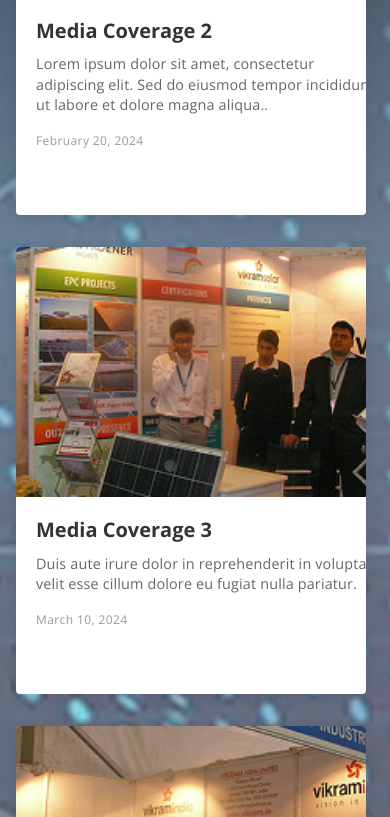
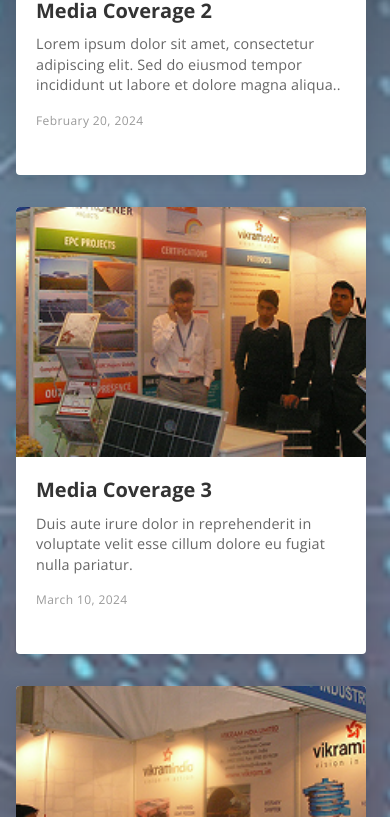
Before and after one commit to Faixaaan/vikram_india, a React (Create React App) app: page / in a window 390 px wide. Shown: the part 4347-5164 px from the top of the page. Built offline with nearby package versions, Linux system fonts and the light colour scheme; a web font is replaced by a local one.

Commit message:
fix for responsive fo phone and tablet

```diff
--- a/src/Pages/Home/Components/Media.jsx
+++ b/src/Pages/Home/Components/Media.jsx
@@ -122,7 +122,7 @@ const Media = () => {
                                     {/* Right Side - Content */}
                                     <Box
                                         sx={{
-                                            width: { xs: '100%', md: '60%' },
+                                            width: { xs: 'auto', md: '60%' },
                                             padding: { xs: '20px', md: '30px' },
                                             display: 'flex',
                                             flexDirection: 'column',
@@ -161,7 +161,7 @@ const Media = () => {
                                                 sx={{
                                                     color: '#999',
                                                     display: 'block',
-                                                    marginBottom: '20px',
+                                                    marginBottom: '0px',
                                                     fontFamily:"Open Sans"
                                                 }}
                                             >
--- a/src/Pages/Home/Components/Modulemounting.jsx
+++ b/src/Pages/Home/Components/Modulemounting.jsx
@@ -116,7 +116,7 @@ const ModuleMounting = () => {
 
                         {/* RIGHT IMAGE SECTION */}
                         <Grid size={{ xs: 12, sm: 6 }}>
-                            <Box sx={{ height: "500px" }}>
+                            <Box sx={{ height: {md:"500px",xs:"500px",sm:"600px"} }}>
                                 <Box
                                     component="img"
                                     src={slide.image}
@@ -168,7 +168,7 @@ const liStyle = {
 
 const arrowLeft = {
     position: "absolute",
-    bottom: {md:"28px",xs:"58px"},
+    bottom: {md:"28px",xs:"40px"},
     left: {md:"35%",xs:"38%"},
     fontSize: "42px",
     cursor: "pointer",
@@ -177,7 +177,7 @@ const arrowLeft = {
 
 const arrowRight = {
     position: "absolute",
-    bottom: {md:"28px",xs:"58px"},
+    bottom: {md:"28px",xs:"40px"},
     left: {md:"38%",xs:"48%"},
     fontSize: "42px",
     cursor: "pointer",
```
